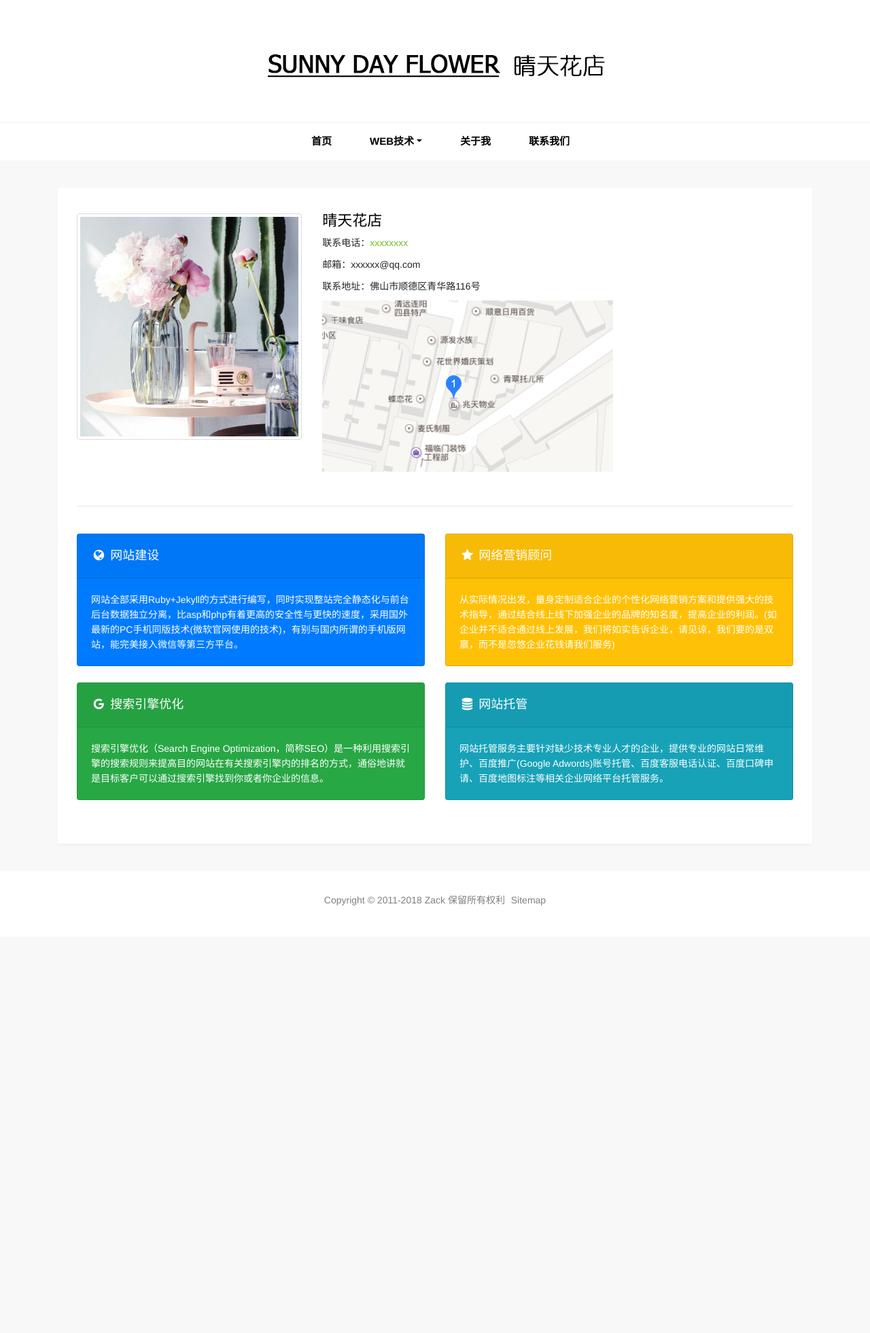
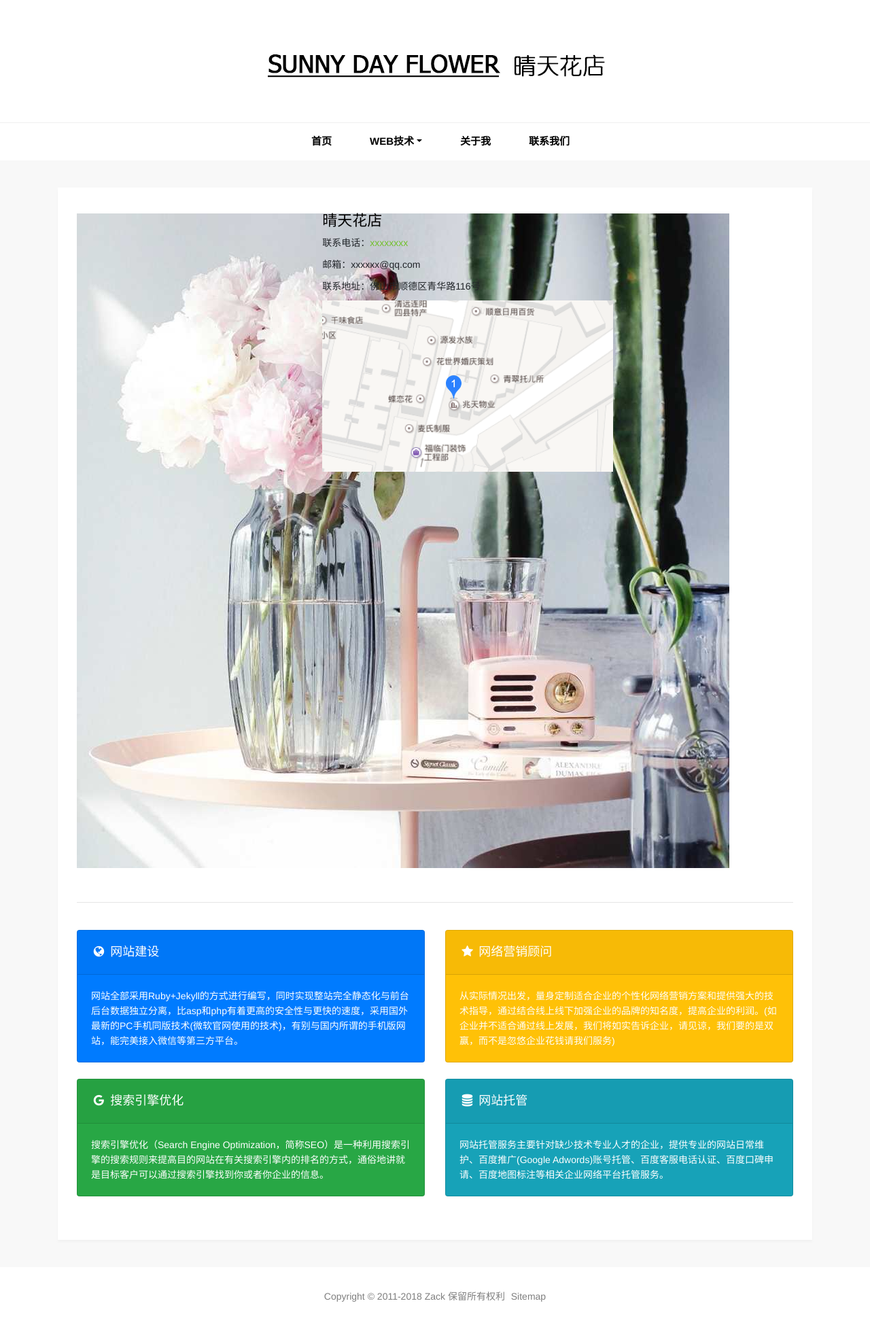
Before and after one commit to cshanyu/cshanyu.github.io, a Jekyll site: the page built from pages/contact.html, in a window 1280 px wide. Shown: the whole page at 68% size. Built offline with Jekyll 4.4.1, drawn with Linux system fonts in a browser that asks for light colours; comment, search, counter and statistics services are not loaded; before the commit the page ends 1378 px from its top, so only the background shows below that.

Commit message:
Update contact.html

```diff
--- a/pages/contact.html
+++ b/pages/contact.html
@@ -11,7 +11,7 @@ description: 鱼仔，顺德职业技术学院学生。
       <div class="caption">
         <div class="row">
           <div class="col-md-4 mt-4">
-            <p align="center"><img src="/images/pages/contact.jpg" alt="Zack Wong" class="img-thumbnail"></p>
+            <p align="center"><img src="/images/pages/contact.jpg"></p>
           </div>
           <div class="col-md-8 mt-4">
             <p class="post-title">晴天花店</p>
```
